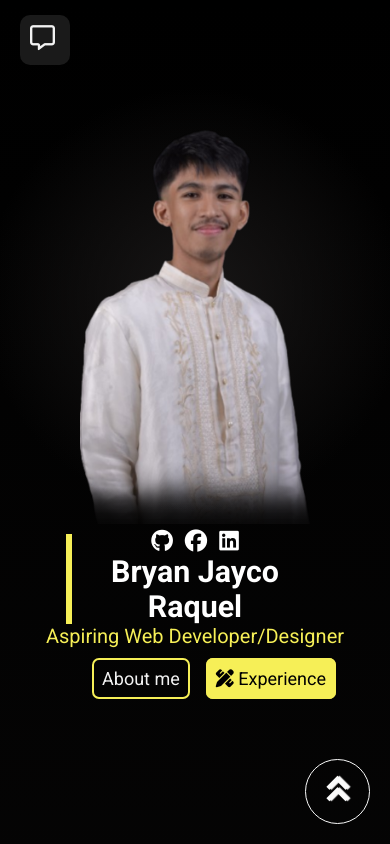
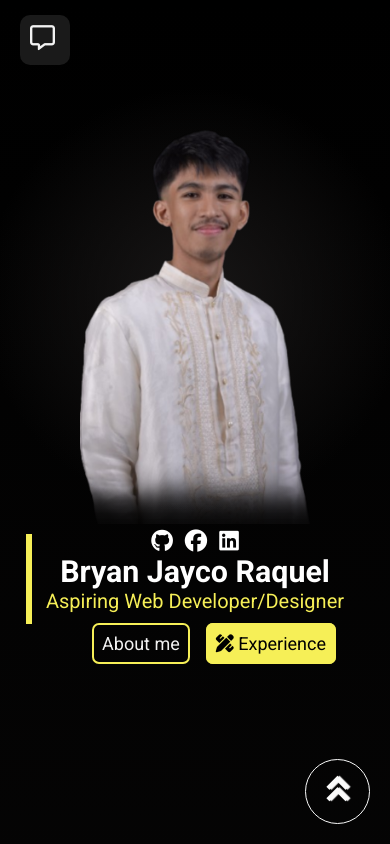
Before and after one commit to mazeraz/Bryan, a plain HTML site: page index.html in a window 390 px wide. Shown: the top 844 px of the page. Drawn offline with nearby package versions, Linux system fonts and the light colour scheme; a web font is replaced by a local one.

Commit message:
Add files via upload

```diff
--- a/index.css
+++ b/index.css
@@ -80,7 +80,7 @@ body {
 }
 
 .float-logo p {
-    transition: 0.5s ease-in-out
+    transition: 0.2s ease-in-out
 }
 
 .float-logo p:hover {
@@ -985,7 +985,6 @@ body {
     .namemain h1 {
         font-size: 1.9rem;
         margin:  0 auto;
-        width: 90%;
     }
 
 
@@ -1156,9 +1155,7 @@ body {
         z-index: 2;
     }
 
-    #element-vert-line {
-        left: 40px;
-    }
+
     #element-vert-line-bot {
         display: block;
     }
--- a/index.html
+++ b/index.html
@@ -11,7 +11,7 @@
     <link rel="stylesheet" href="https://fonts.googleapis.com/css2?family=Material+Symbols+Outlined:opsz,wght,FILL,GRAD@20..48,100..700,0..1,-50..200" />
 
 
-    <link rel="icon" href="favicon/favicon-mo.jfif">
+    <link rel="icon" href="favicon/faviconmain.png">
     <meta charset="UTF-8">
     <link rel="stylesheet" href="index.css">
     <link rel="stylesheet" href="animation.css">
```
